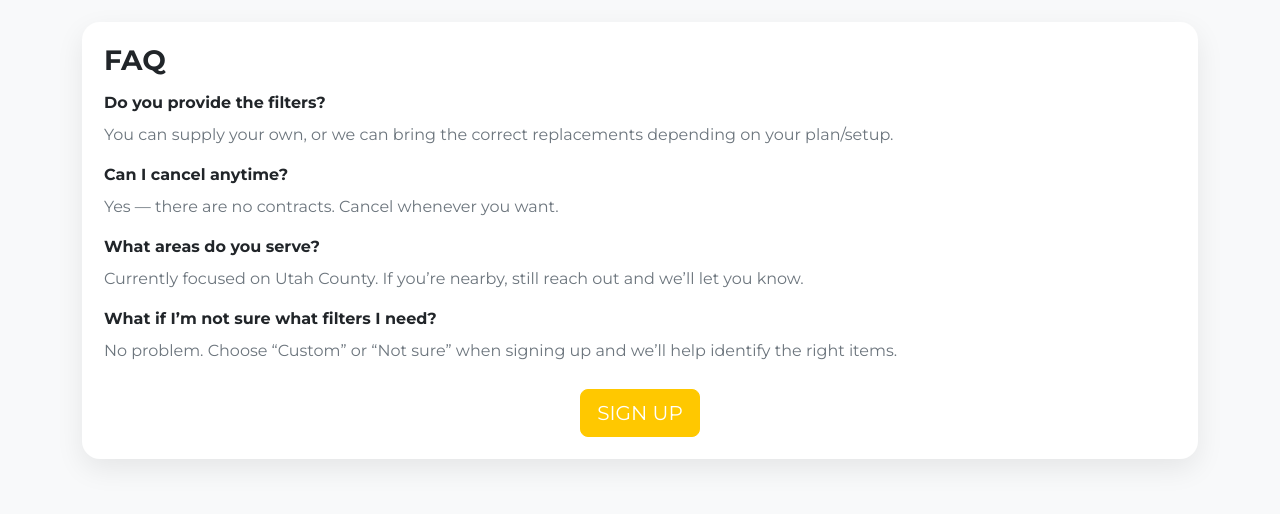
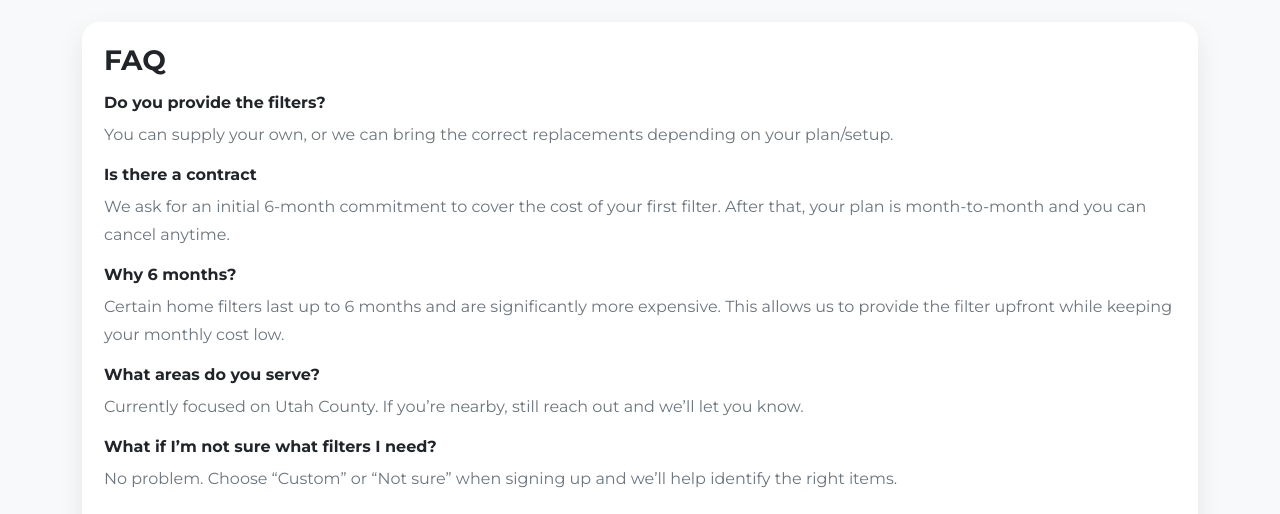
Before and after one commit to whardee32/startbootstrap-agency-gh-pages, a plain HTML site: page pricing.html in a window 1280 px wide. Shown: the part 2059-2573 px from the top of the page. Drawn offline with nearby package versions, Linux system fonts and the light colour scheme.

Commit message:
Contract Fixes

```diff
--- a/pricing.html
+++ b/pricing.html
@@ -543,8 +543,13 @@
         </div>
 
         <div class="faq-item">
-          <div class="faq-q">Can I cancel anytime?</div>
-          <p class="faq-a">Yes — there are no contracts. Cancel whenever you want.</p>
+          <div class="faq-q">Is there a contract</div>
+          <p class="faq-a">We ask for an initial 6-month commitment to cover the cost of your first filter.  After that, your plan is month-to-month and you can cancel anytime.</p>
+        </div>
+
+        <div class="faq-item">
+          <div class="faq-q">Why 6 months?</div>
+          <p class="faq-a">Certain home filters last up to 6 months and are significantly more expensive.  This allows us to provide the filter upfront while keeping your monthly cost low.</p>
         </div>
 
         <div class="faq-item">
```
Also changed, not shown: index.html (+3 -3 lines), scheduling.html (+1 -1 lines).
